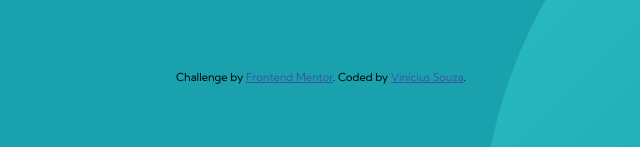
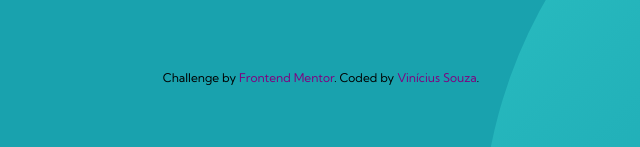
Before and after one commit to vnsouzas/profile-card-component-main, a plain HTML site: page index.html in a window 1280 px wide. Shown: the part 648-795 px from the top of the page, 319-959 px from the left. Drawn offline with Linux system fonts and the light colour scheme.

Commit message:
second commit

```diff
--- a/css/style.css
+++ b/css/style.css
@@ -72,6 +72,12 @@ body {
 }
 
 .attribution{
+    text-align: center;
     font-size: 12px;
+
+}
+
+.attribution a {
     text-decoration: none;
+    color: purple;
 }
--- a/index.html
+++ b/index.html
@@ -12,11 +12,6 @@
   <link href="https://fonts.googleapis.com/css2?family=Kumbh+Sans:wght@400;700&display=swap" rel="stylesheet">
   <title>Frontend Mentor | Profile card component</title>
 
-  <!-- Feel free to remove these styles or customise in your own stylesheet 👍 -->
-  <style>
-    .attribution { font-size: 11px; text-align: center; }
-    .attribution a { color: hsl(228, 45%, 44%); }
-  </style>
 </head>
 <body>
   <div class="container">
```
